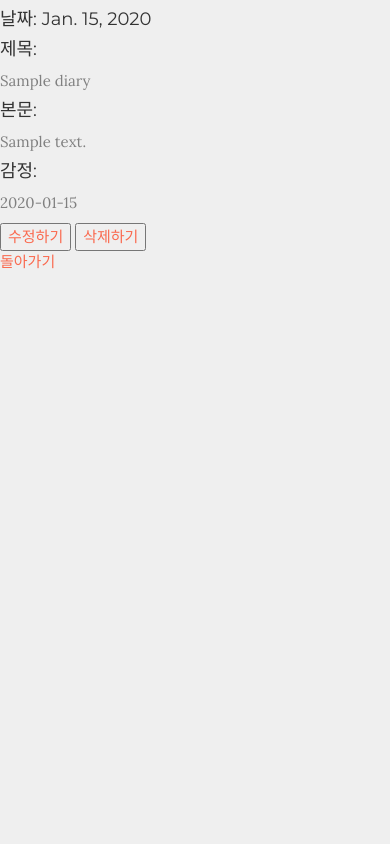
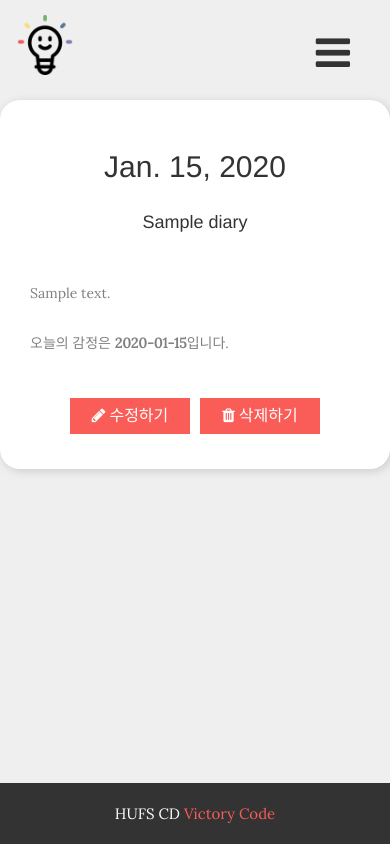
Before and after one commit to sasha1107/SmartBulb, a Django app: page /diary/1/ in a window 390 px wide. Run offline with Django 3.2, Linux system fonts and the light colour scheme; a user stored in the database is signed in; tables that the repository leaves empty hold one stand-in row (values such as "Sample post"); some libraries are stand-ins or nearby versions; some web fonts are replaced.

Commit message:
Add Design - 'diary/diary.html'
- 작성한 일기 조회하는 페이지 디자인 추가
- 새 일기 작성, 수정 페이지 footer 수정

```diff
--- a/SmartBulb/diary/templates/diary.html
+++ b/SmartBulb/diary/templates/diary.html
@@ -1,24 +1,187 @@
 <!DOCTYPE html>
 {% extends 'home.html' %}
-
+{% load static %}
 {% block content %}
 <html lang="ko">
 <head>
-    <meta charset="UTF-8">
+  <meta charset="UTF-8">
+    <meta name="viewport" content="width=device-width, initial-scale=1.0">
+    <title>다이어리 - 마음반짝이</title>
+
+    <!-- Load fonts -->
+    <link href='http://fonts.googleapis.com/css?family=Montserrat' rel='stylesheet' type='text/css'>
+    <link href='http://fonts.googleapis.com/css?family=Lora' rel='stylesheet' type='text/css'>
+
+    <!-- Load css styles -->
+    <!-- <link rel="stylesheet" type="text/css" href="../css/bootstrap.css" />
+    <link rel="stylesheet" type="text/css" href="../css/font-awesome.css" />
+    <link rel="stylesheet" type="text/css" href="../css/style.css" /> -->
+    <link rel="stylesheet" href="{% static 'css/style.css' %}">
+    <link rel="stylesheet" href="{% static 'css/bootstrap.css' %}">
+    <link rel="stylesheet" href="{% static 'css/font-awesome.css' %}">
+    <style>
+      @import url(//spoqa.github.io/spoqa-han-sans/css/SpoqaHanSansNeo.css);
+      body {
+          background-color: #efefef;
+      }
+      table {
+        text-align: center;
+        display: block;
+        /* margin: 0px 50px 0px 50px; */
+      }
+      tbody {
+        text-align: center;
+        display: inline-block;
+
+      }
+      th {
+        padding: 16px;
+      }
+      label {
+        text-align: center;
+        font-size: 16px;
+        font-family: 'Spoqa Han Sans Neo';
+      }
+      input {
+        font-family: 'Spoqa Han Sans Neo';
+        font-weight: 300;
+        width: 300px;
+        font-size: 16px;
+      }
+      textarea {
+        font-family: 'Spoqa Han Sans Neo';
+        font-weight: 300;
+        width: 300px;
+        font-size: 16px;
+      }
+      .contents {
+			width: 100%;
+			display: grid;
+			grid-template-columns: 1fr 1fr;
+            padding-left: 50px;
+            padding-right: 50px;
+        }
+    .left-content{
+        border-radius: 0;
+        transition: border-color 0.4s, color 0.4s;
+        background: #fa5c58;
+        border-width: 2px;
+        border-color: #fa5c58;
+        text-align: center;
+        padding: 5px;
+        margin: 5px;
+        font-size: 16px;
+    }
+    .right-content{
+        border-radius: 0;
+        transition: border-color 0.4s, color 0.4s;
+        background: #fa5c58;
+        border-width: 2px;
+        border-color: #fa5c58;
+        text-align: center;
+        padding: 5px;
+        margin: 5px;
+        font-size: 16px;
+    }
+    .left-content:hover,
+    .left-content:focus,
+    .right-content:hover,
+    .right-content:focus{
+        background: #fff;
+        color: #fa5c58;
+        border-color: #fe4a46;
+    }
+    a.hoverable{
+        color: #fff;
+    }
+    a.hoverable:hover{color:#fa5c58;}
+    </style>
 </head>
+
 <body>
+    <section id="services">
+		<a href="{% url 'home' %}" class="logo">
+			<img src="{% static '/img/lightbulb.png' %}" width=60px height=60px style="margin-top:5px; display:block; margin:0px auto;">
+		</a>
+		<a href="" class="menu-toggle" id="nav-expander"><i class="fa fa-bars"></i></a>
+		<nav class="menu">
+			<a href="#" class="close"><i class="fa fa-close"></i></a>
+			<h3>Menu</h3>
+			<ul class="nav">
+				<li><a data-scroll href="{% url 'home' %}">HOME</a></li>
+				<li><a data-scroll href="{% url 'login' %}">DIARY</a></li>
+				<li><a data-scroll href="{% url 'login' %}">MYPAGE</a></li>
+				<li><a data-scroll href="{% url 'login' %}">LOGIN</a></li>
+			</ul>
+		</nav>
+	</section>
+    <section id="contact">
+		<div class="container">
+			<header>
+				<h2>{{diary.pub_date}}</h2>
+				<h4><br>{{diary.title}}</h4>
+			</header>
+            <div class="col-md-12">
+                <p>{{diary.text}}</p></br>
+            </div>
+            <div class="col-md-12">
+                <p>오늘의 감정은 <strong>{{diary.sentiment}}</strong>입니다.</p></br><a href="{% url 'signup' %}"></a></p>
+            </div>
+            <div class="contents">
+				<div class="left-content">
+					<a class="hoverable" href="{% url 'edit_diary' diary_id=diary.id %}"><i class="fa fa-pencil"> 수정하기</i></a>
+				</div>
+				<div class="right-content">
+					<a class="hoverable" href="{% url 'delete_diary' diary_id=diary.id %}"><i class="fa fa-trash"> 삭제하기</i></a>
+				</div>
+			</div>
+		</div>
+	</section>
+<!--
     <h4>날짜: {{diary.pub_date}}</h4>
     <h4>제목: </h4>
     <p>{{diary.title}}</p>
     <h4>본문: </h4>
     <p>{{diary.text}}</p>
     <h4>감정: </h4>
-    <p>{{diary.sentiment}}</p>
+    <p>{{diary.sentiment}}</p> -->
 
-    <a href="{% url 'edit_diary' diary_id=diary.id %}"><button type="button" >수정하기</button></a>
-    <a href="{% url 'delete_diary' diary_id=diary.id %}"><button type="button" >삭제하기</button></a><br>
-    <a href="{% url 'main_diary' %}">돌아가기</a><br>
+    <!-- <a href="{% url 'edit_diary' diary_id=diary.id %}"><button type="button" >수정하기</button></a>
+    <a href="{% url 'delete_diary' diary_id=diary.id %}"><button type="button" >삭제하기</button></a><br> -->
+    <!-- <a href="{% url 'main_diary' %}">돌아가기</a><br> -->
+<!-- Footer start -->
+    <footer>
+        <div class="footer">
+        <div class="row">
+            <!-- <div class="col-md-8"> -->
+            <p style="font-size: 15px;">HUFS CD <i class="fa fa-love"></i><a href="https://bootstrapthemes.co" style="color: #fa5c58;">Victory Code</a>
+  </p>
+            <!-- </div> -->
+            <!-- <div class="col-md-4">
+            <ul class="social-icons">
+                <li><a href=""><i class="fa fa-facebook"></i></a></li>
+                <li><a href=""><i class="fa fa-twitter"></i></a></li>
+                <li><a href=""><i class="fa fa-dribbble"></i></a></li>
+                <li><a href=""><i class="fa fa-behance"></i></a></li>
+                <li><a href=""><i class="fa fa-pinterest"></i></a></li>
+            </ul>
+            </div> -->
+        </div>
+        </div>
+    </footer>
+    <!-- Footer end  -->
 
-{% endblock %}
-</body>
-</html>
+    <!-- Load jQuery -->
+    <script type="text/javascript" src="{% static 'js/jquery-1.11.2.min.js' %}"></script>
+
+    <!-- Load Booststrap -->
+    <script type="text/javascript" src="{% static 'js/bootstrap.js' %}"></script>
+
+    <script type="text/javascript" src="{% static 'js/smooth-scroll.js' %}"></script>
+
+    <!-- Load custom js for theme -->
+    <script type="text/javascript" src="{% static 'js/app.js' %}"></script>
+
+  {% endblock %}
+  </body>
+  </html>
--- a/SmartBulb/diary/templates/edit.html
+++ b/SmartBulb/diary/templates/edit.html
@@ -130,7 +130,7 @@
     <div class="footer">
       <div class="row">
         <!-- <div class="col-md-8"> -->
-        <p>HUFS CD <i class="fa fa-love"></i><a href="https://bootstrapthemes.co">Victory Code</a>
+          <p style="font-size: 15px;">HUFS CD <i class="fa fa-love"></i><a href="https://bootstrapthemes.co" style="color: #fa5c58;">Victory Code</a>
           </p>
         <!-- </div> -->
         <!-- <div class="col-md-4">
--- a/SmartBulb/diary/templates/new.html
+++ b/SmartBulb/diary/templates/new.html
@@ -131,7 +131,7 @@
     <div class="footer">
       <div class="row">
         <!-- <div class="col-md-8"> -->
-          <p>HUFS CD <i class="fa fa-love"></i><a href="https://bootstrapthemes.co">Victory Code</a>
+          <p style="font-size: 15px;">HUFS CD <i class="fa fa-love"></i><a href="https://bootstrapthemes.co" style="color: #fa5c58;">Victory Code</a>
   </p>
         <!-- </div> -->
         <!-- <div class="col-md-4">
```
Lines whose indentation alone changed are shown as unchanged.
